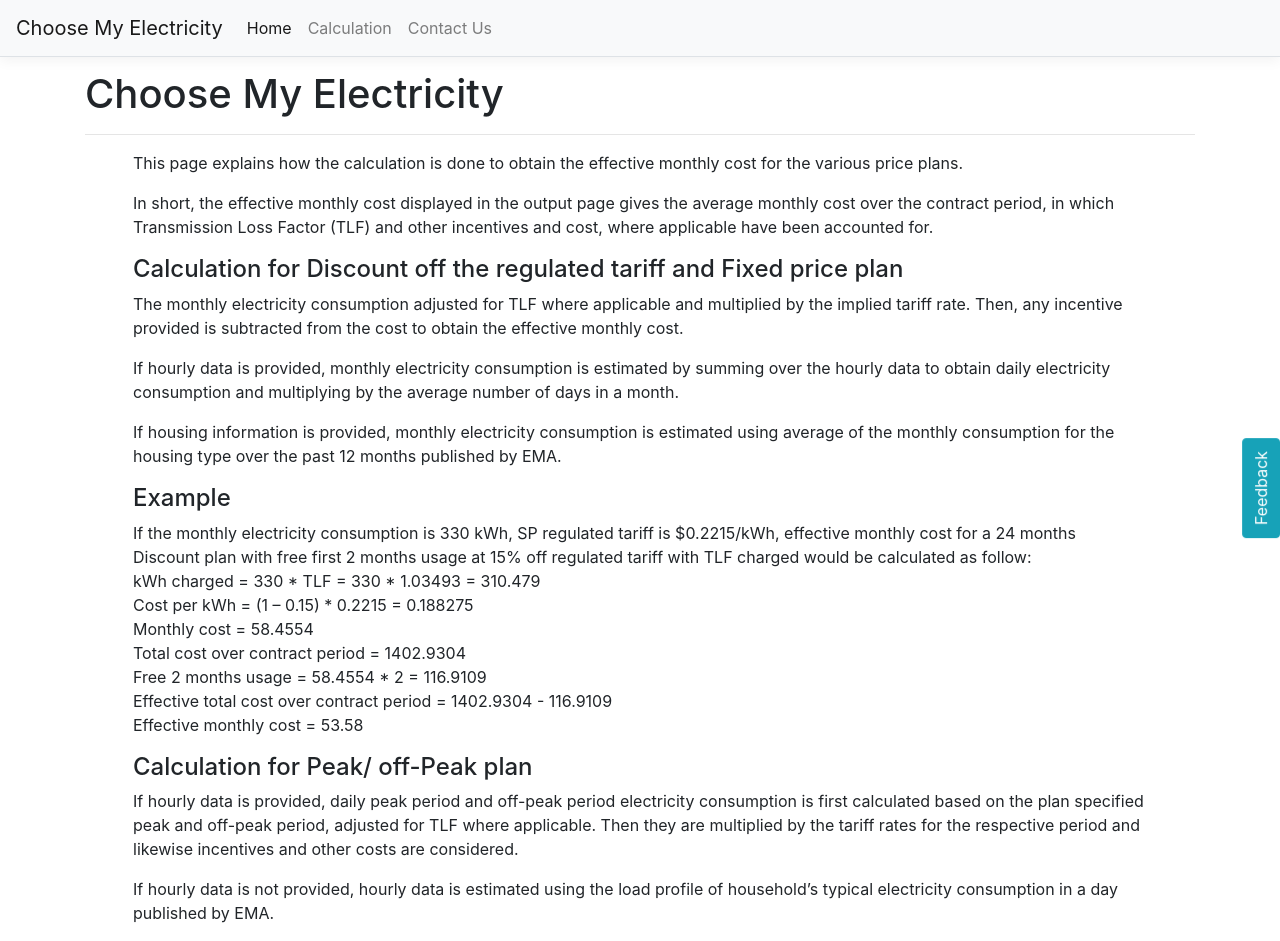
After one commit to choosemyelectricity/choose_elec, a Django app: page /index/calculation/ in a window 1280 px wide. The commit adds this page. Run offline with Django 3.2, Linux system fonts and the light colour scheme; some libraries are stand-ins or nearby versions.

Commit message:
Added calculation page

```diff
--- a/choose_electricity/templates/base_generic.html
+++ b/choose_electricity/templates/base_generic.html
@@ -18,6 +18,7 @@
   <link href="https://cdnjs.cloudflare.com/ajax/libs/twitter-bootstrap/4.1.1/css/bootstrap.css" rel="stylesheet"/>
   <link rel="stylesheet" href="{% static 'css/basic_generic.css' %}">
   <link href="{% static 'tellme/feedback.min.css' %}" rel="stylesheet">
+  <link rel="stylesheet" href="https://use.fontawesome.com/releases/v5.0.13/css/all.css" integrity="sha384-DNOHZ68U8hZfKXOrtjWvjxusGo9WQnrNx2sqG0tfsghAvtVlRW3tvkXWZh58N9jp" crossorigin="anonymous">
   {% block extra_head %}{% endblock %}
 </head>
 
@@ -35,7 +36,11 @@
           <a class="nav-link" href="{% url 'index' %}">Home<span class="sr-only">(current)</span></a>
         </li>
           <li class="nav-item">
-          <a class="nav-link" href="{% url 'contact' %}">Contact Us</a>
+            <a class="nav-link" href="{% url 'calculation' %}">Calculation</a>
+          </li>
+          <li class="nav-item">
+            <a class="nav-link" href="{% url 'contact' %}">Contact Us</a>
+          </li>
         </li>
       </ul>
     </div>
--- /dev/null
+++ b/choose_electricity/templates/calculation.html
@@ -0,0 +1,41 @@
+{% extends "base_generic.html" %}
+
+{% load bootstrap4 %}
+
+{% block content %}
+  <div class="basic-content">
+    <h1>Choose My Electricity</h1>
+
+    <hr>
+
+    <div class="container px-5">
+      <p>This page explains how the calculation is done to obtain the effective monthly cost for the various price plans.</p>
+      <p>In short, the effective monthly cost displayed in the output page gives the average monthly cost over the contract period, in which Transmission Loss Factor (TLF) and other incentives and cost, where applicable have been accounted for.</p>
+
+      <h4>Calculation for Discount off the regulated tariff and Fixed price plan</h4>
+
+      <p>The monthly electricity consumption adjusted for TLF where applicable and multiplied by the implied tariff rate. Then, any incentive provided is subtracted from the cost to obtain the effective monthly cost.</p>
+      <p>If hourly data is provided, monthly electricity consumption is estimated by summing over the hourly data to obtain daily electricity consumption and multiplying by the average number of days in a month. </p>
+      <p>If housing information is provided, monthly electricity consumption is estimated using average of the monthly consumption for the housing type over the past 12 months published by EMA.</p>
+
+      <h4>Example</h4>
+
+      <p>If the monthly electricity consumption is 330 kWh, SP regulated tariff is $0.2215/kWh, effective monthly cost for a 24 months Discount plan with free first 2 months usage at 15% off regulated tariff with TLF charged would be calculated as follow:<br />
+      kWh charged = 330 * TLF = 330 * 1.03493 = 310.479<br />
+      Cost per kWh = (1 – 0.15) * 0.2215 = 0.188275<br />
+      Monthly cost = 58.4554<br />
+      Total cost over contract period = 1402.9304<br />
+      Free 2 months usage = 58.4554 * 2 = 116.9109<br />
+      Effective total cost over contract period = 1402.9304 - 116.9109<br />
+      Effective monthly cost = 53.58</p>
+
+      <h4>Calculation for Peak/ off-Peak plan</h4>
+      <p>If hourly data is provided, daily peak period and off-peak period electricity consumption is first calculated based on the plan specified peak and off-peak period, adjusted for TLF where applicable. Then they are multiplied by the tariff rates for the respective period and likewise incentives and other costs are considered.</p>
+      <p>If hourly data is not provided, hourly data is estimated using the load profile of household’s typical electricity consumption in a day published by EMA.</p>
+
+    </div>
+
+
+  </div>
+
+{% endblock %}
--- a/choose_electricity/templates/index.html
+++ b/choose_electricity/templates/index.html
@@ -14,7 +14,7 @@
           <div class="card-header">
             <h4 class="my-0 font-weight-normal">I have hourly usage data.</h4>
           </div>
-          <div class="card-body">
+          <div class="card-body d-flex flex-column">
             <h1 class="card-title pricing-card-title">Most <small class="text-muted">accurate</small></h1>
             <ul class="list-unstyled mt-3 mb-4">
               <li>Choose this first if possible</li>
@@ -29,7 +29,7 @@
           <div class="card-header">
             <h4 class="my-0 font-weight-normal">I have monthly usage data.</h4>
           </div>
-          <div class="card-body">
+          <div class="card-body d-flex flex-column">
             <h1 class="card-title pricing-card-title">Good <small class="text-muted">enough</small></h1>
             <ul class="list-unstyled mt-3 mb-4">
               <li>Peak/off-peak plans accuracy affected</li>
@@ -44,7 +44,7 @@
           <div class="card-header">
             <h4 class="my-0 font-weight-normal flex-grow-1">I have no idea at all.</h4>
           </div>
-          <div class="card-body">
+          <div class="card-body d-flex flex-column">
             <h1 class="card-title pricing-card-title">Least <small class="text-muted">accurate</small></h1>
             <ul class="list-unstyled mt-3 mb-4">
               <li>Use information from residential type</li>
--- a/choose_electricity/templates/output.html
+++ b/choose_electricity/templates/output.html
@@ -16,7 +16,7 @@
             <div class="col-12">
               <div class="card mb-1">
                 <div class="card-header">
-                  <h5 class="my-0">Filter by <span class="float-right"><ion-icon name="options"></ion-icon></span></h5>
+                  <h5 class="my-0">Filter by <span class="float-right fas fa-sliders-h"></span></h5>
 
                 </div>
               </div>
@@ -98,7 +98,7 @@
         <div class="container py-3">
           <div class="card">
             <div class="text-center">
-              <h4>SP electricity bill: ${{ sp_cost }}/month</h4>
+              <h4>Estimated SP electricity bill: ${{ sp_cost }}/month</h4>
             </div>
           </div>
         </div>
@@ -127,7 +127,7 @@
                     </div>
                     <div class="col-md-3 px-3">
                       <div class="card-body text-center" id="info-body">
-                        <p class="card-text">Effective cost:</p>
+                        <p class="card-text">Effective cost:<span  tooltip="Incentives, TLF, and other costs are factored into the effective cost. See 'Calculation' for more details."><i class="far fa-question-circle"></i></span></p>
                         <h4 class="card-title">${{ cost }} <small class="text-muted">/ mo</small></h4>
                         <a target="_blank" href="{{ link }}"><button type="button" class="btn custom btn-md btn-block btn-outline-primary">Visit Site</button></a>
                       </div>
--- a/choose_electricity/urls.py
+++ b/choose_electricity/urls.py
@@ -9,6 +9,7 @@ urlpatterns = [
     url(r'^housing_form/$', views.housing_form, name = 'housing_form'),
     url(r'^contact/$', views.contact, name = 'contact'),
     url(r'^output/$', views.output, name = 'output'),
+    url(r'^calculation/$', views.calculation, name = 'calculation'),
     ]
 
 from django.conf.urls import include
--- a/choose_electricity/views.py
+++ b/choose_electricity/views.py
@@ -328,6 +328,12 @@ def output(request):
                    'previous_filters': previous_filters, 'sp_cost': sp_cost}
     )
 
+def calculation(request):
+    return render(
+        request,
+        'calculation.html',
+    )
+
 from django.core.mail import BadHeaderError, EmailMessage
 from django.http import HttpResponse
 
```
Also changed, not shown: choose_electricity/static/css/basic_generic.css (+44 -0 lines), db.sqlite3, 4 other files.
